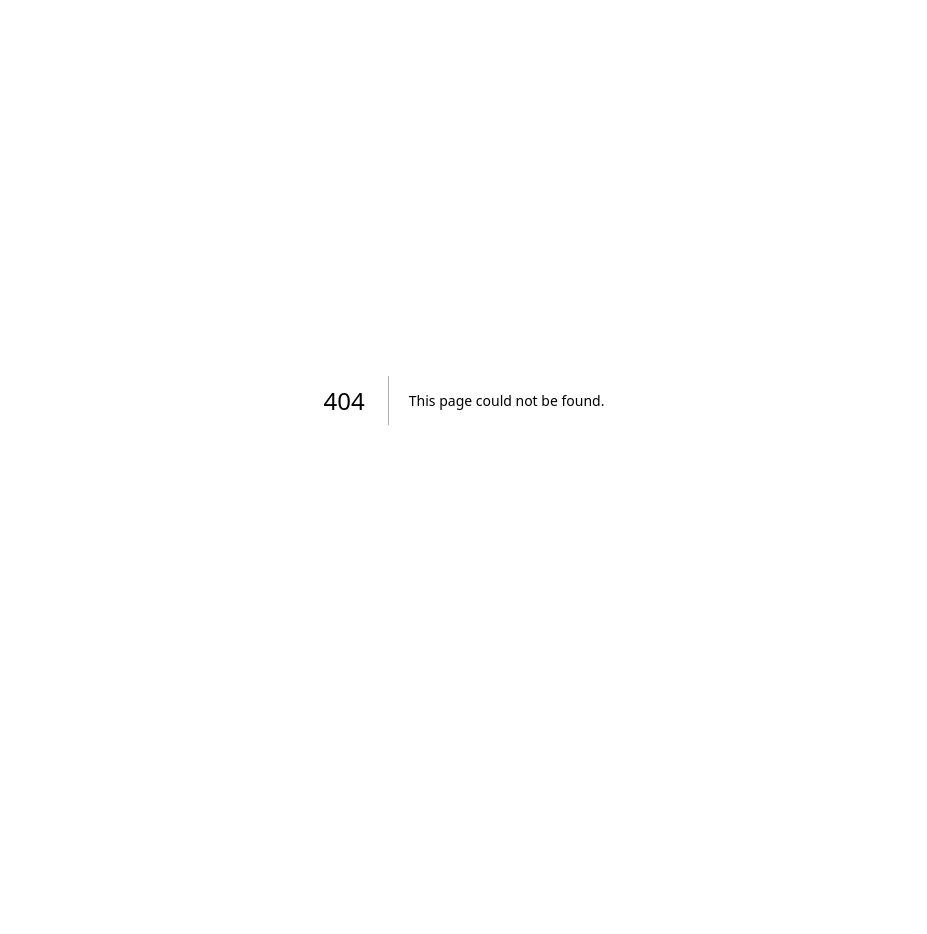
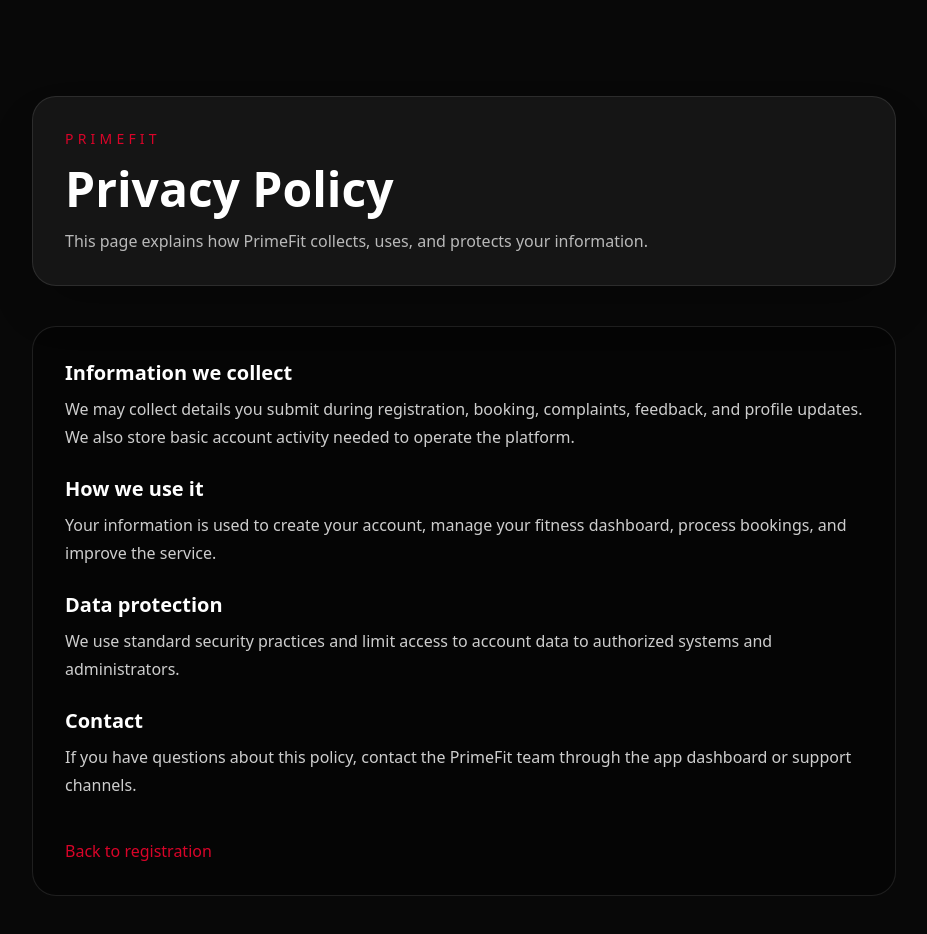
Before and after one commit to Milindahashankumara/PrimeFit-fitness-center, a Next.js app in the folder fitness_center-frontend/: page /privacy in a window 1280 px wide. Before the commit this address had no page. Shown: the top 934 px of the page, without its empty margins (176-1103 px from the left). Before the commit the page ends 800 px from the top, so only its background shows below. Built offline with nearby package versions, Linux system fonts and the light colour scheme.

Commit message:
add privacy and terms part

```diff
--- /dev/null
+++ b/fitness_center-frontend/app/privacy/page.tsx
@@ -0,0 +1,74 @@
+import React from "react";
+import Link from "next/link";
+
+export const metadata = {
+  title: "Privacy Policy | PrimeFit",
+  description: "PrimeFit privacy policy and data handling information.",
+};
+
+export default function PrivacyPage() {
+  return (
+    <main className="min-h-screen bg-brand-dark text-white">
+      <section className="mx-auto w-full max-w-4xl px-4 py-24">
+        <div className="mb-10 rounded-3xl border border-white/10 bg-brand-gray/60 p-8 shadow-2xl shadow-black/30">
+          <p className="mb-4 text-sm uppercase tracking-[0.3em] text-brand-red">
+            PrimeFit
+          </p>
+          <h1 className="text-4xl font-bold md:text-5xl">Privacy Policy</h1>
+          <p className="mt-4 text-white/70">
+            This page explains how PrimeFit collects, uses, and protects your
+            information.
+          </p>
+        </div>
+
+        <div className="space-y-6 rounded-3xl border border-white/10 bg-black/30 p-8 text-white/80">
+          <div>
+            <h2 className="text-xl font-semibold text-white">
+              Information we collect
+            </h2>
+            <p className="mt-2 leading-7">
+              We may collect details you submit during registration, booking,
+              complaints, feedback, and profile updates. We also store basic
+              account activity needed to operate the platform.
+            </p>
+          </div>
+
+          <div>
+            <h2 className="text-xl font-semibold text-white">How we use it</h2>
+            <p className="mt-2 leading-7">
+              Your information is used to create your account, manage your
+              fitness dashboard, process bookings, and improve the service.
+            </p>
+          </div>
+
+          <div>
+            <h2 className="text-xl font-semibold text-white">
+              Data protection
+            </h2>
+            <p className="mt-2 leading-7">
+              We use standard security practices and limit access to account
+              data to authorized systems and administrators.
+            </p>
+          </div>
+
+          <div>
+            <h2 className="text-xl font-semibold text-white">Contact</h2>
+            <p className="mt-2 leading-7">
+              If you have questions about this policy, contact the PrimeFit team
+              through the app dashboard or support channels.
+            </p>
+          </div>
+
+          <div className="pt-4">
+            <Link
+              href="/auth/register"
+              className="text-brand-red hover:underline"
+            >
+              Back to registration
+            </Link>
+          </div>
+        </div>
+      </section>
+    </main>
+  );
+}
--- /dev/null
+++ b/fitness_center-frontend/app/terms/page.tsx
@@ -0,0 +1,70 @@
+import React from "react";
+import Link from "next/link";
+
+export const metadata = {
+  title: "Terms & Conditions | PrimeFit",
+  description: "PrimeFit terms and conditions for platform usage.",
+};
+
+export default function TermsPage() {
+  return (
+    <main className="min-h-screen bg-brand-dark text-white">
+      <section className="mx-auto w-full max-w-4xl px-4 py-24">
+        <div className="mb-10 rounded-3xl border border-white/10 bg-brand-gray/60 p-8 shadow-2xl shadow-black/30">
+          <p className="mb-4 text-sm uppercase tracking-[0.3em] text-brand-red">
+            PrimeFit
+          </p>
+          <h1 className="text-4xl font-bold md:text-5xl">Terms & Conditions</h1>
+          <p className="mt-4 text-white/70">
+            These terms govern how you use the PrimeFit website and services.
+          </p>
+        </div>
+
+        <div className="space-y-6 rounded-3xl border border-white/10 bg-black/30 p-8 text-white/80">
+          <div>
+            <h2 className="text-xl font-semibold text-white">Account usage</h2>
+            <p className="mt-2 leading-7">
+              You are responsible for keeping your account details accurate and
+              protecting your login credentials.
+            </p>
+          </div>
+
+          <div>
+            <h2 className="text-xl font-semibold text-white">
+              Bookings and services
+            </h2>
+            <p className="mt-2 leading-7">
+              Booking availability, coach assignments, and subscriptions may
+              change based on service rules and business operations.
+            </p>
+          </div>
+
+          <div>
+            <h2 className="text-xl font-semibold text-white">Acceptable use</h2>
+            <p className="mt-2 leading-7">
+              You agree not to misuse the platform, interfere with its security,
+              or attempt to access data that does not belong to you.
+            </p>
+          </div>
+
+          <div>
+            <h2 className="text-xl font-semibold text-white">Changes</h2>
+            <p className="mt-2 leading-7">
+              PrimeFit may update these terms as the product evolves. Continued
+              use of the service means you accept the updated terms.
+            </p>
+          </div>
+
+          <div className="pt-4">
+            <Link
+              href="/auth/register"
+              className="text-brand-red hover:underline"
+            >
+              Back to registration
+            </Link>
+          </div>
+        </div>
+      </section>
+    </main>
+  );
+}
```
